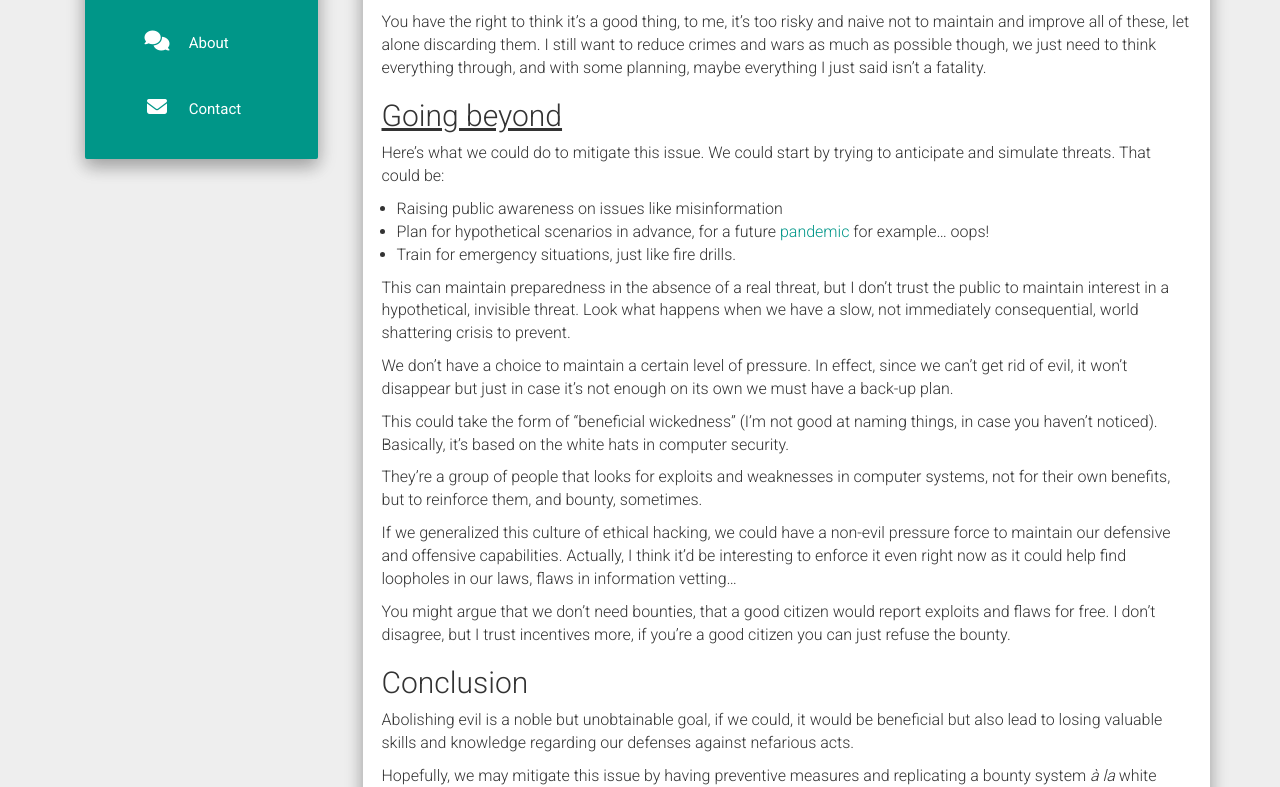
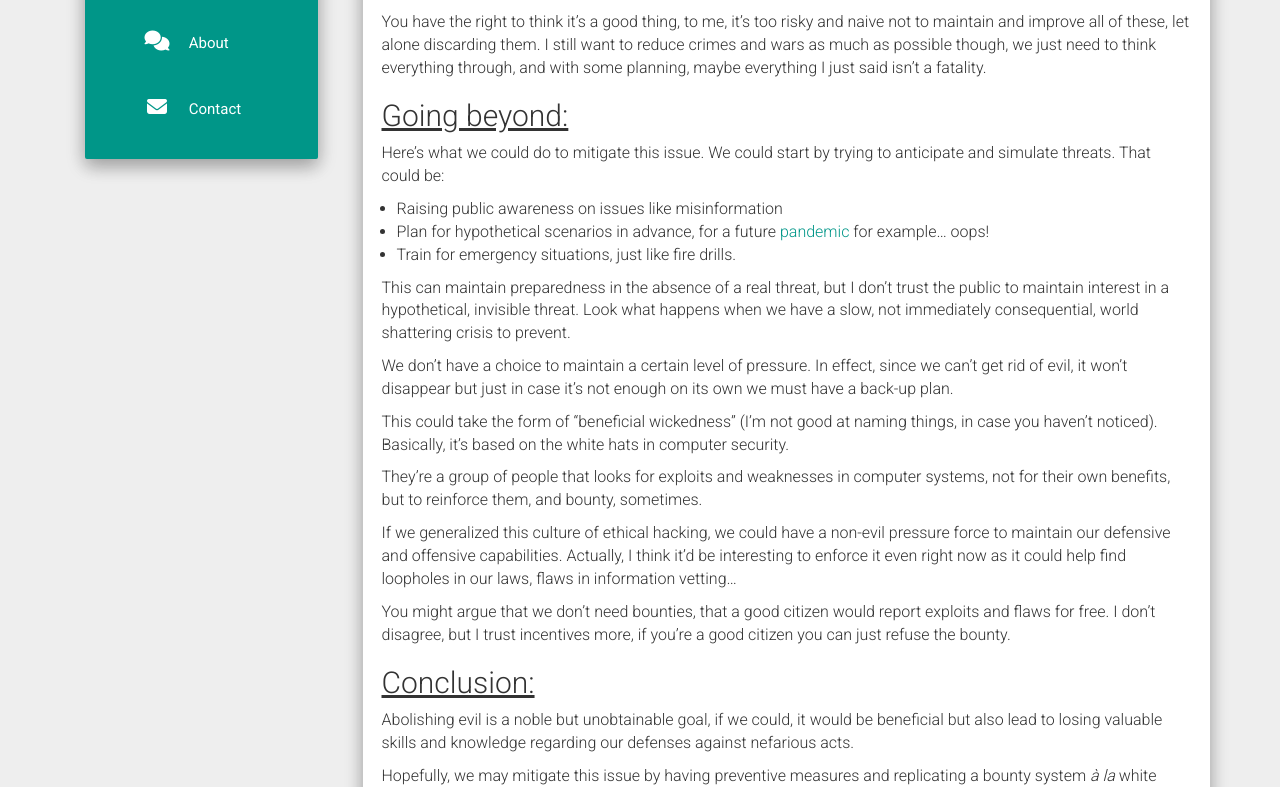
Before and after one commit to WanderingSpaceThinker/nonexistence, a Jekyll site: the page built from _posts/2021-07-26-The-cruel-necessity-of-evil.md, in a window 1280 px wide and 1400 px high, scrolled down 5302 px. Shown: the part 162-949 px from the top of the window. Built offline with Jekyll 4.4.1, drawn with Linux system fonts in a browser that asks for light colours; nearby versions of some CDN libraries; comment, search, counter and statistics services are not loaded; some of the changed text lies outside the part shown.

```diff
--- a/_posts/2021-07-26-The-cruel-necessity-of-evil.md
+++ b/_posts/2021-07-26-The-cruel-necessity-of-evil.md
@@ -109,7 +109,7 @@ This is not an exhaustive list, but let's end it here. If this is correct, as lo
 
 This part ended up so big it became its own [article]({{site.baseurl}}/ideas/2021/06/19/Society-Issue-1-Crimes.html).
 
-## <ins>Unseen consequences</ins>
+## <ins>Unseen consequences:</ins>
 
 Evil, wars and crimes are bad<sup>[overused joke]</sup>. The suffering they bring upon those on the receiving side makes them highly unpopular, and I personally wish they didn't exist. Getting rid of them will be tremendously beneficial to society overall.
 
@@ -154,7 +154,7 @@ In a nutshell, eliminating evilness would inevitably bring down other aspects of
 
 You have the right to think it's a good thing, to me, it's too risky and naive not to maintain and improve all of these, let alone discarding them. I still want to reduce crimes and wars as much as possible though, we just need to think everything through, and with some planning, maybe everything I just said isn't a fatality.
 
-## <ins>Going beyond</ins>
+## <ins>Going beyond:</ins>
 
 Here's what we could do to mitigate this issue. We could start by trying to anticipate and simulate threats. That could be:
 * Raising public awareness on issues like misinformation
@@ -173,7 +173,7 @@ If we generalized this culture of ethical hacking, we could have a non-evil pres
 
 You might argue that we don't need bounties, that a good citizen would report exploits and flaws for free. I don't disagree, but I trust incentives more, if you're a good citizen you can just refuse the bounty.
 
-## Conclusion
+## <ins>Conclusion:</ins>
 
 Abolishing evil is a noble but unobtainable goal, if we could, it would be beneficial but also lead to losing valuable skills and knowledge regarding our defenses against nefarious acts.
 
```
